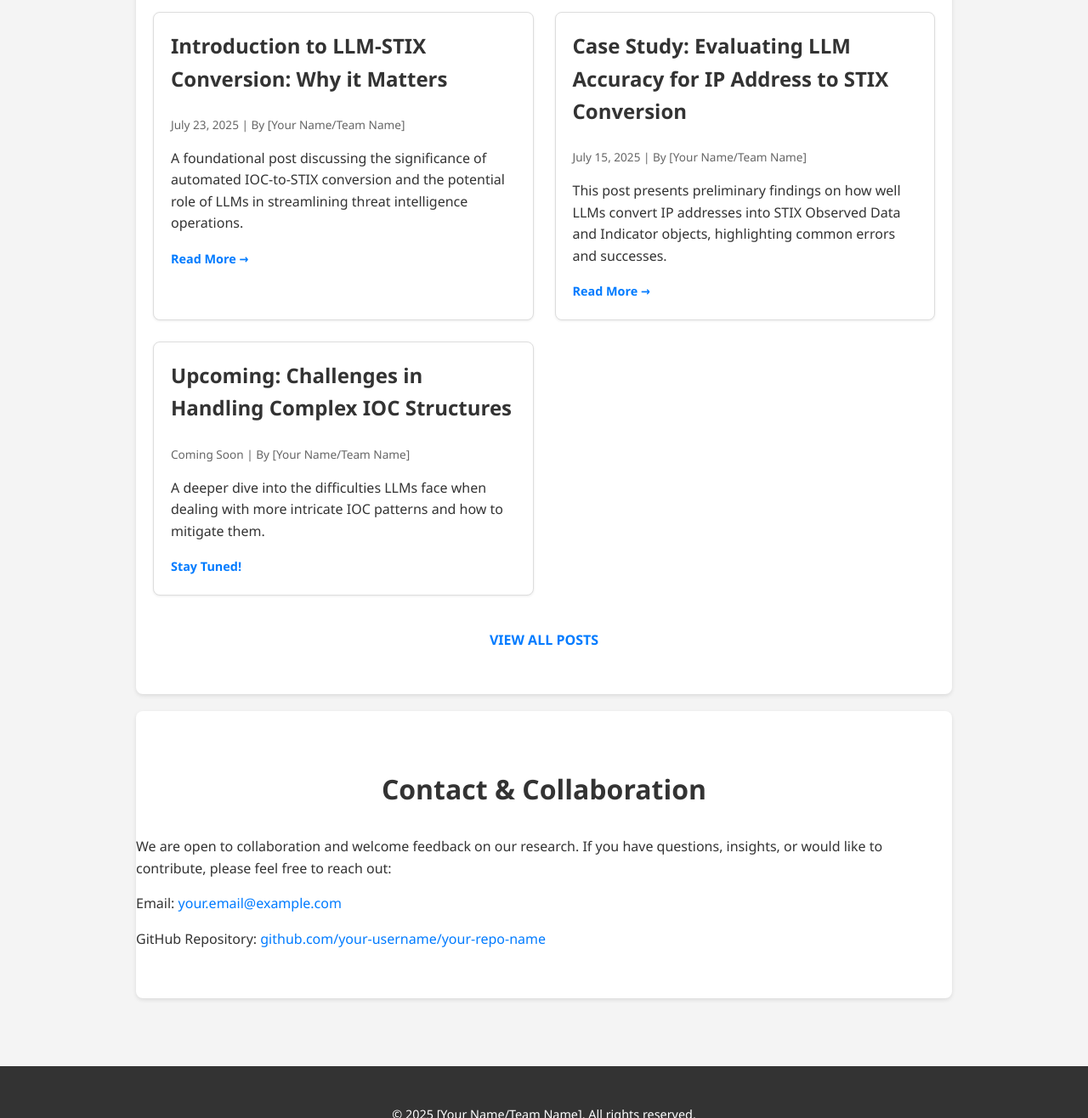
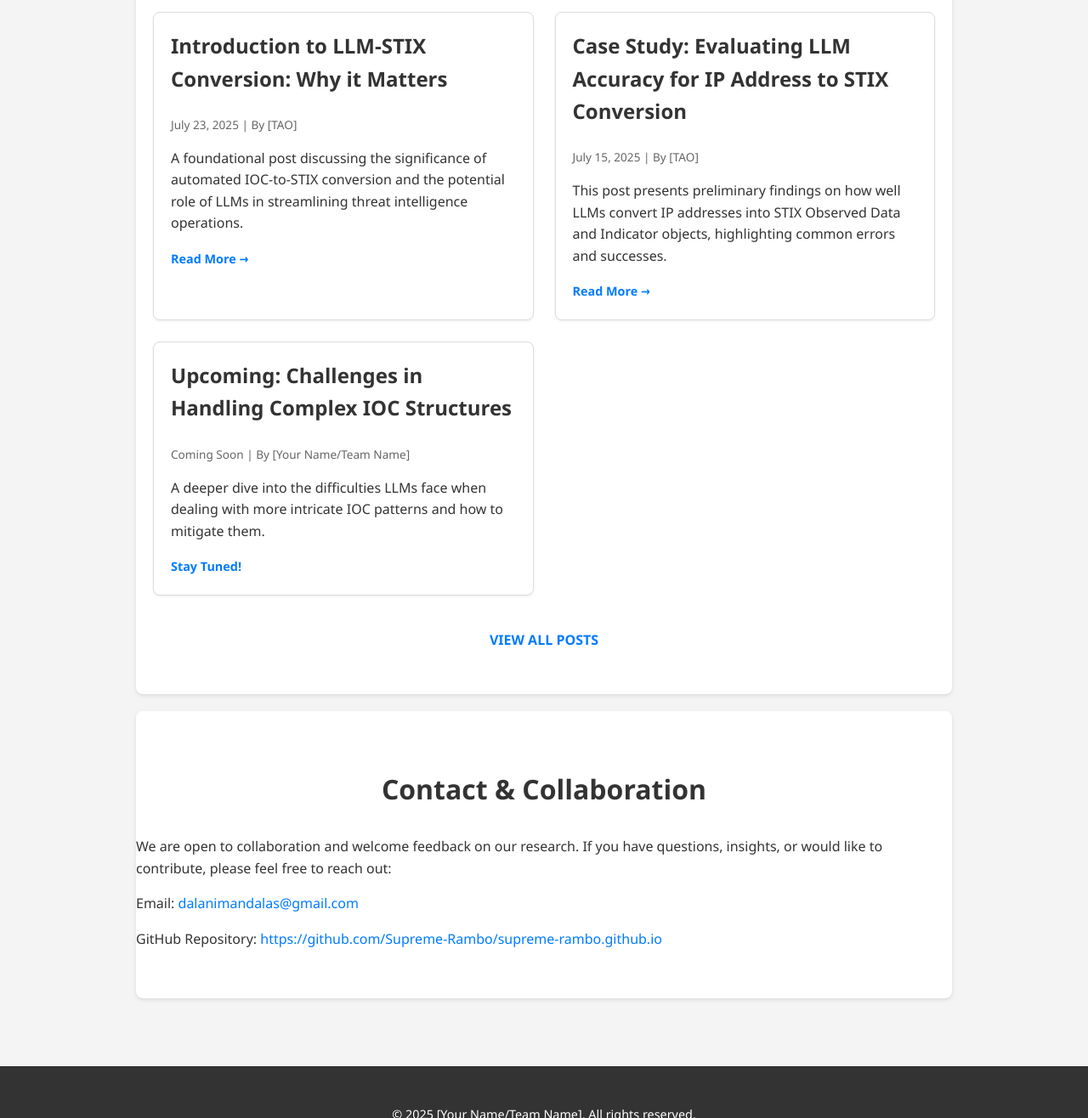
Before and after one commit to Supreme-Rambo/supreme-rambo.github.io, a plain HTML site: page index.html in a window 1280 px wide. Shown: the part 1420-2736 px from the top of the page at 85% size. Drawn offline with Linux system fonts and the light colour scheme.

Commit message:
Update index.html
index updated

```diff
--- a/index.html
+++ b/index.html
@@ -47,14 +47,14 @@
             <div class="post-list">
                 <article class="blog-post-card">
                     <h3><a href="posts/2025-07-23-introduction-llm-stix.html">Introduction to LLM-STIX Conversion: Why it Matters</a></h3>
-                    <p class="meta">July 23, 2025 | By [Your Name/Team Name]</p>
+                    <p class="meta">July 23, 2025 | By [TAO]</p>
                     <p>A foundational post discussing the significance of automated IOC-to-STIX conversion and the potential role of LLMs in streamlining threat intelligence operations.</p>
                     <a href="posts/2025-07-23-introduction-llm-stix.html" class="read-more">Read More &rarr;</a>
                 </article>
 
                 <article class="blog-post-card">
                     <h3><a href="posts/2025-07-15-evaluating-ip-stix-accuracy.html">Case Study: Evaluating LLM Accuracy for IP Address to STIX Conversion</a></h3>
-                    <p class="meta">July 15, 2025 | By [Your Name/Team Name]</p>
+                    <p class="meta">July 15, 2025 | By [TAO]</p>
                     <p>This post presents preliminary findings on how well LLMs convert IP addresses into STIX Observed Data and Indicator objects, highlighting common errors and successes.</p>
                     <a href="posts/2025-07-15-evaluating-ip-stix-accuracy.html" class="read-more">Read More &rarr;</a>
                 </article>
@@ -74,8 +74,8 @@
         <section id="contact">
             <h2>Contact & Collaboration</h2>
             <p>We are open to collaboration and welcome feedback on our research. If you have questions, insights, or would like to contribute, please feel free to reach out:</p>
-            <p>Email: <a href="mailto:your.email@example.com">your.email@example.com</a></p>
-            <p>GitHub Repository: <a href="https://github.com/your-username/your-repo-name" target="_blank">github.com/your-username/your-repo-name</a></p>
+            <p>Email: <a href="dalanimandalas@gmail.com">dalanimandalas@gmail.com</a></p>
+            <p>GitHub Repository: <a href="https://github.com/Supreme-Rambo/supreme-rambo.github.io" target="_blank">https://github.com/Supreme-Rambo/supreme-rambo.github.io</a></p>
         </section>
     </main>
 
```
